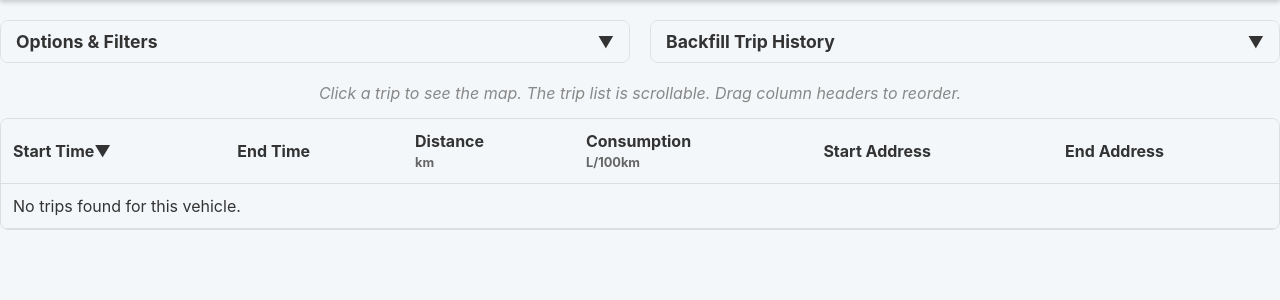
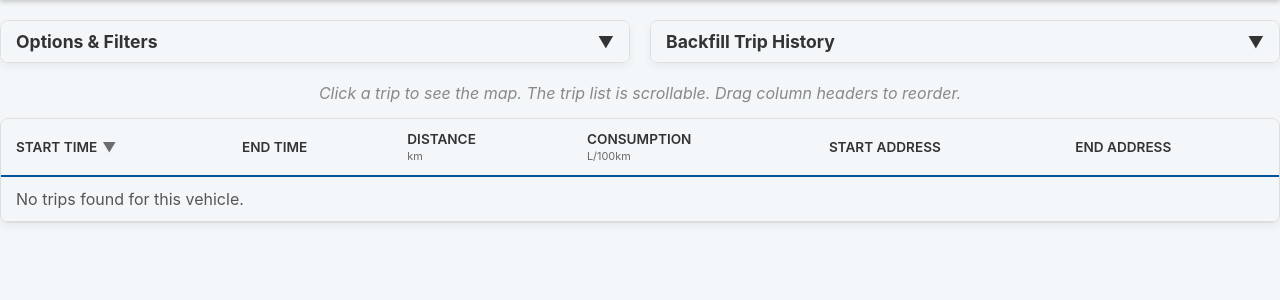
Before and after one commit to stone17/mytoyota-dashboard, a FastAPI app: page /trips in a window 1280 px wide. Shown: the part 80-380 px from the top of the page. Run offline with FastAPI, Linux system fonts and the light colour scheme; data that the repository does not hold is empty.

Commit message:
fix style of trips page

```diff
--- a/app/templates/trips.html
+++ b/app/templates/trips.html
@@ -11,7 +11,22 @@
     <style>
         .page-layout { margin: 20px auto; max-width: 1600px; }
         .controls-container { display: flex; flex-wrap: wrap; gap: 20px; margin-bottom: 20px; align-items: flex-start; }
-        .collapsible-panel { flex: 1 1 300px; background: #fff; border: 1px solid #e0e0e0; border-radius: 8px; overflow: hidden; }
+
+        /* --- Panel Style Integration --- */
+        .collapsible-panel {
+            flex: 1 1 300px;
+            background: #fff;
+            border: 1px solid #e0e0e0;
+            border-radius: 8px;
+            overflow: hidden;
+            box-shadow: 0 4px 8px rgba(0,0,0,0.05); /* Base shadow */
+            transition: transform 0.2s ease-in-out, box-shadow 0.2s ease-in-out; /* Hover transition */
+        }
+        .collapsible-panel:hover {
+            transform: translateY(-5px);
+            box-shadow: 0 8px 16px rgba(0,0,0,0.1);
+        }
+
         .collapsible-header { background-color: #f4f7f9; padding: 10px 15px; cursor: pointer; display: flex; justify-content: space-between; align-items: center; }
         .collapsible-header h3 { margin: 0; font-size: 1.1em; }
         .collapsible-content { padding: 15px; border-top: 1px solid #e0e0e0; display: none; }
@@ -43,16 +58,49 @@
         .main-content { min-width: 0; }
         .scroll-hint { text-align: center; color: #888; font-style: italic; margin-bottom: 15px; }
         .trips-layout { display: flex; gap: 20px; align-items: flex-start; }
-        .trips-list-container { flex: 1 1 60%; max-height: 70vh; overflow-y: auto; border: 1px solid #ddd; border-radius: 8px; }
+
+        /* --- "Pimped" Table Styles --- */
+        .trips-list-container {
+            flex: 1 1 60%;
+            max-height: 70vh;
+            overflow-y: auto;
+            border: 1px solid #ddd;
+            border-radius: 8px;
+            box-shadow: 0 4px 8px rgba(0,0,0,0.05); /* Add shadow to lift the table */
+        }
         .trips-list-container table { width: 100%; border-collapse: collapse; }
-        .trips-list-container th, .trips-list-container td { padding: 12px; border-bottom: 1px solid #ddd; text-align: left; }
+        .trips-list-container th {
+            background-color: #f4f7f9;
+            position: sticky; top: 0; z-index: 10;
+            padding: 12px 15px;
+            text-align: left;
+            font-weight: 600;
+            font-size: 0.85em;
+            color: #333;
+            text-transform: uppercase;
+            border-bottom: 2px solid #00529b; /* Accent border for header */
+            vertical-align: middle;
+        }
+        .trips-list-container td {
+            padding: 12px 15px;
+            border-bottom: 1px solid #ddd;
+            text-align: left;
+            color: #555;
+            vertical-align: middle;
+        }
+        .trips-list-container td[data-column="start-address"],
+        .trips-list-container td[data-column="end-address"] {
+            font-size: 0.9em;
+            color: #777;
+            line-height: 1.3;
+        }
         .trips-list-container th.sortable { cursor: pointer; }
         .trips-list-container th.sortable:hover { background-color: #e9e9e9; }
-        .trips-list-container th .sort-indicator { display: inline-block; }
-        .trips-list-container .unit { font-size: 0.8em; color: #666; }
-        .trips-list-container th { background-color: #f4f7f9; position: sticky; top: 0; z-index: 10; }
+        .trips-list-container th .sort-indicator { display: inline-block; margin-left: 5px; opacity: 0.7; }
+        .trips-list-container .unit { font-size: 0.8em; color: #666; font-weight: normal; text-transform: none; }
         .trips-list-container tr:nth-child(even) { background-color: #f9f9f9; }
         .trips-list-container tbody tr:hover { background-color: #eef4f8; cursor: pointer; }
+
         #map-panel { flex: 1 1 40%; position: sticky; top: 20px; border: 1px solid #ccc; border-radius: 8px; box-shadow: 0 4px 8px rgba(0,0,0,0.1); overflow: hidden; }
         #map-panel-header { display: flex; justify-content: space-between; align-items: center; padding: 10px 15px; background-color: #f4f7f9; border-bottom: 1px solid #ddd; }
         #map-panel-header h3 { margin: 0; color: #00529b; }
```
